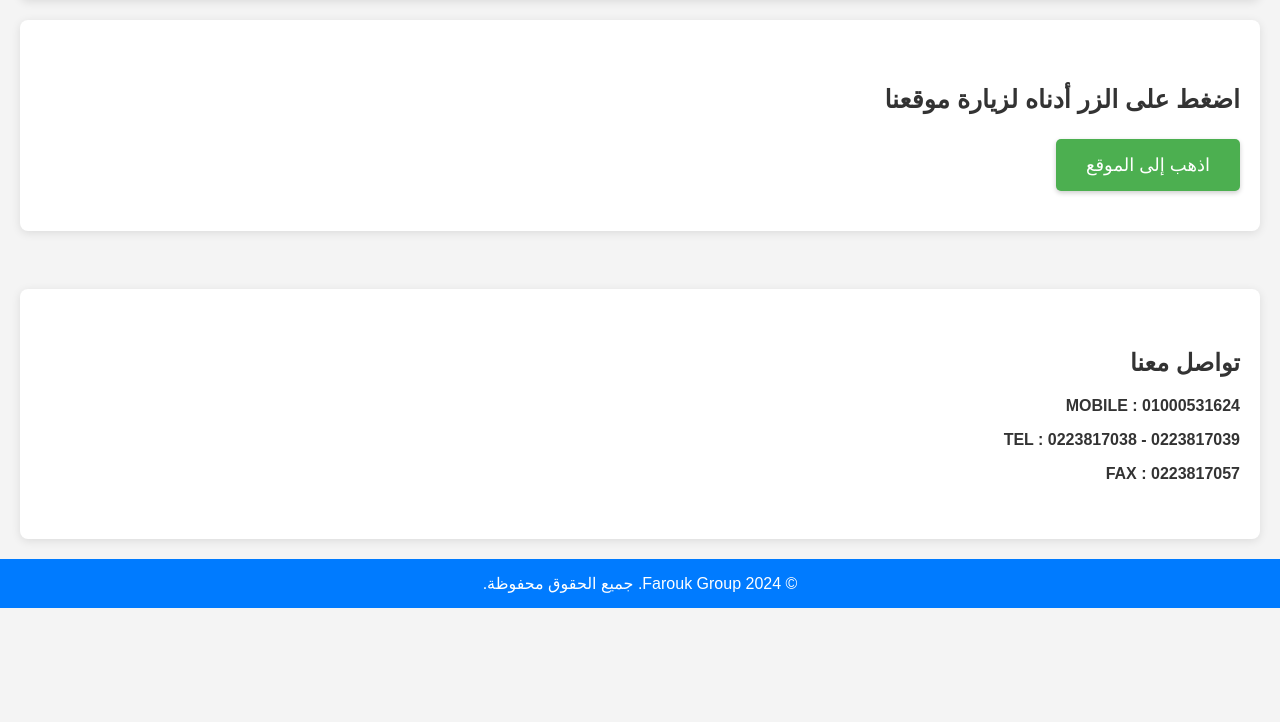
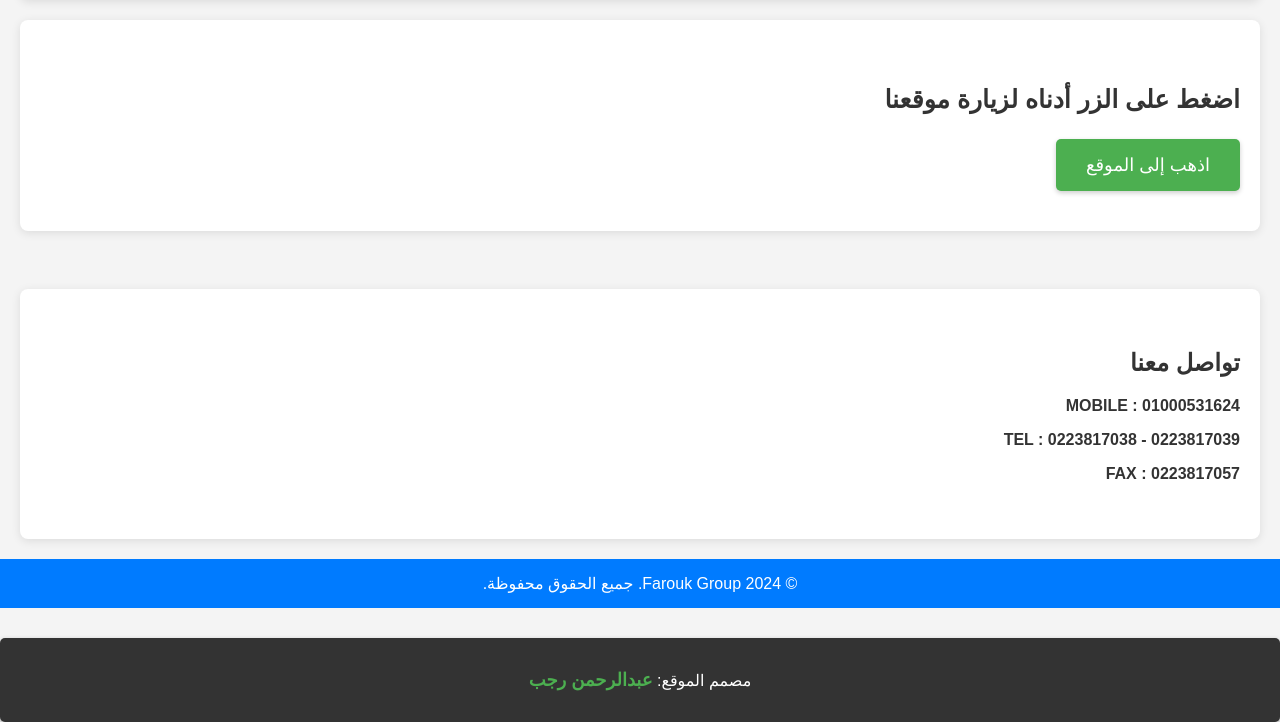
Before and after one commit to admin0Accounts/Farouk-Group, a plain HTML site: page index.html in a window 1280 px wide. Shown: the part 500-1222 px from the top of the page. Before the commit the page ends 1108 px from the top, so only its background shows below. Drawn offline with Linux system fonts and the light colour scheme.

Commit message:
Update index.html

```diff
--- a/index.html
+++ b/index.html
@@ -19,17 +19,9 @@
         </header>
 
         <section class="hero">
-
         </section>
 
-
-
-
-
-
-
         <style>
-
             .container {
                 max-width: 600px;
                 margin: auto;
@@ -54,29 +46,47 @@
                 background-color: #45a049; /* لون الخلفية عند التمرير */
                 transform: translateY(-2px); /* رفع الزر قليلاً */
             }
+
+            /* تصميم خانة "مصمم الموقع" */
+            .designer-credit {
+                background-color: #333;
+                color: white;
+                padding: 15px;
+                margin-top: 30px;
+                text-align: center;
+                border-radius: 5px;
+                font-size: 16px;
+                box-shadow: 0 2px 5px rgba(0, 0, 0, 0.3);
+            }
+
+            .designer-credit b {
+                font-size: 18px;
+                color: #4CAF50; /* لون مميز للاسم */
+            }
         </style>
-
-
 
         <section id="contact2">
             <p> <strong>اضغط على الزر أدناه لزيارة موقعنا</strong></p>
             <a href="https://maps.app.goo.gl/sZW97EzBPNgopFQL9" target="_blank" class="link-button">اذهب إلى الموقع</a>
-
-
         </section>
         <br>
         <section id="contact">
             <h2>تواصل معنا</h2>
-</form>
-
             <b>
                 <p>MOBILE : <strong> 01000531624</strong></p>
                 <p>TEL : <strong> 0223817038 - 0223817039  </strong></p>
-<p>FAX : <b>0223817057</b>        <strong></strong></p></b>
+                <p>FAX : <b>0223817057</b> </p>
+            </b>
         </section>
+
         <footer>
             <p>&copy; 2024  Farouk Group. جميع الحقوق محفوظة.</p>
         </footer>
+
+        <!-- خانة "مصمم الموقع" -->
+        <div class="designer-credit">
+            <p>مصمم الموقع: <b>عبدالرحمن رجب</b></p>
+        </div>
     </div>
 
     <script>
@@ -85,6 +95,5 @@ setTimeout(() => {
             document.getElementById('main-content').classList.remove('hidden');
         }, 5000);
     </script>
-
 </body>
 </html>
```
Lines whose indentation alone changed are shown as unchanged.
